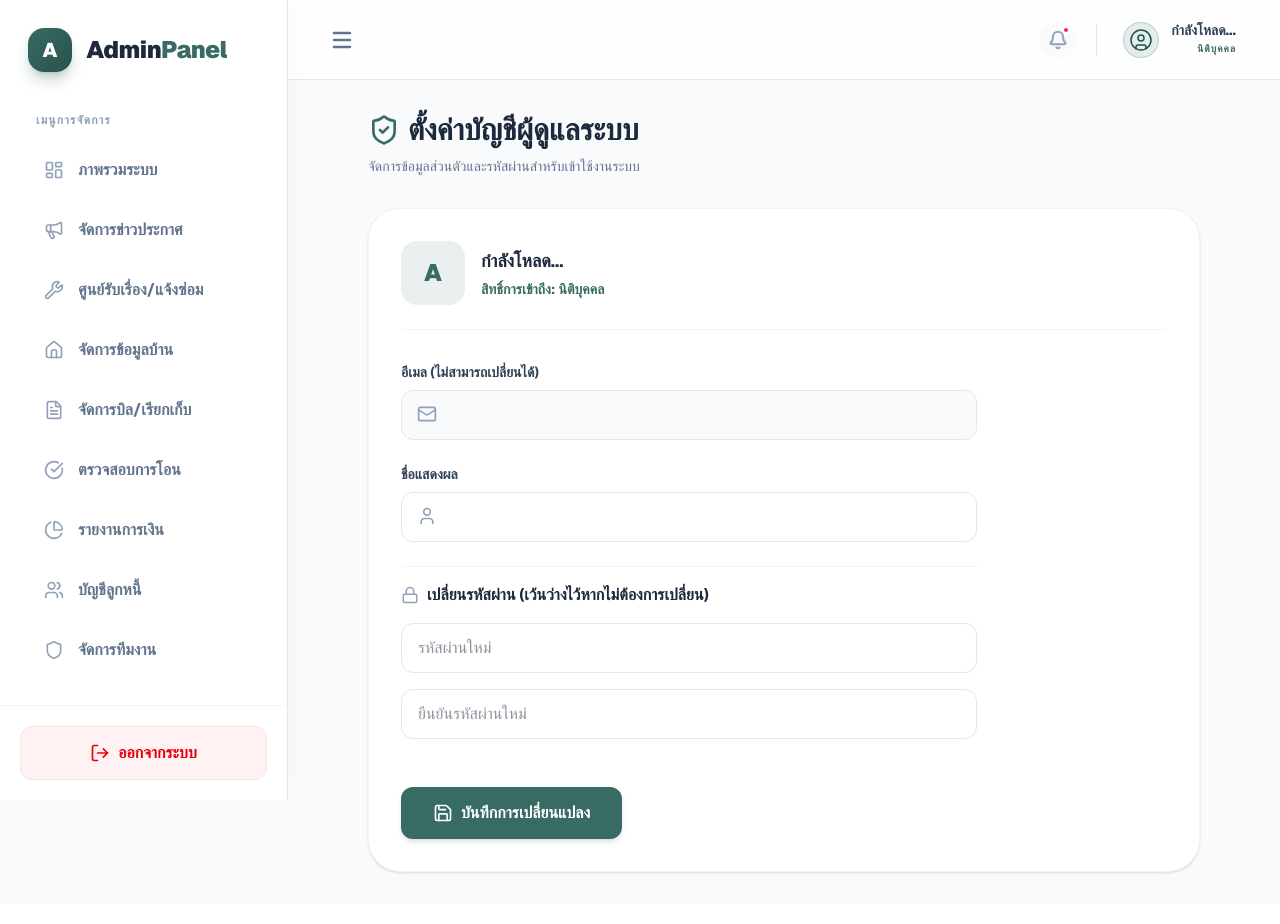
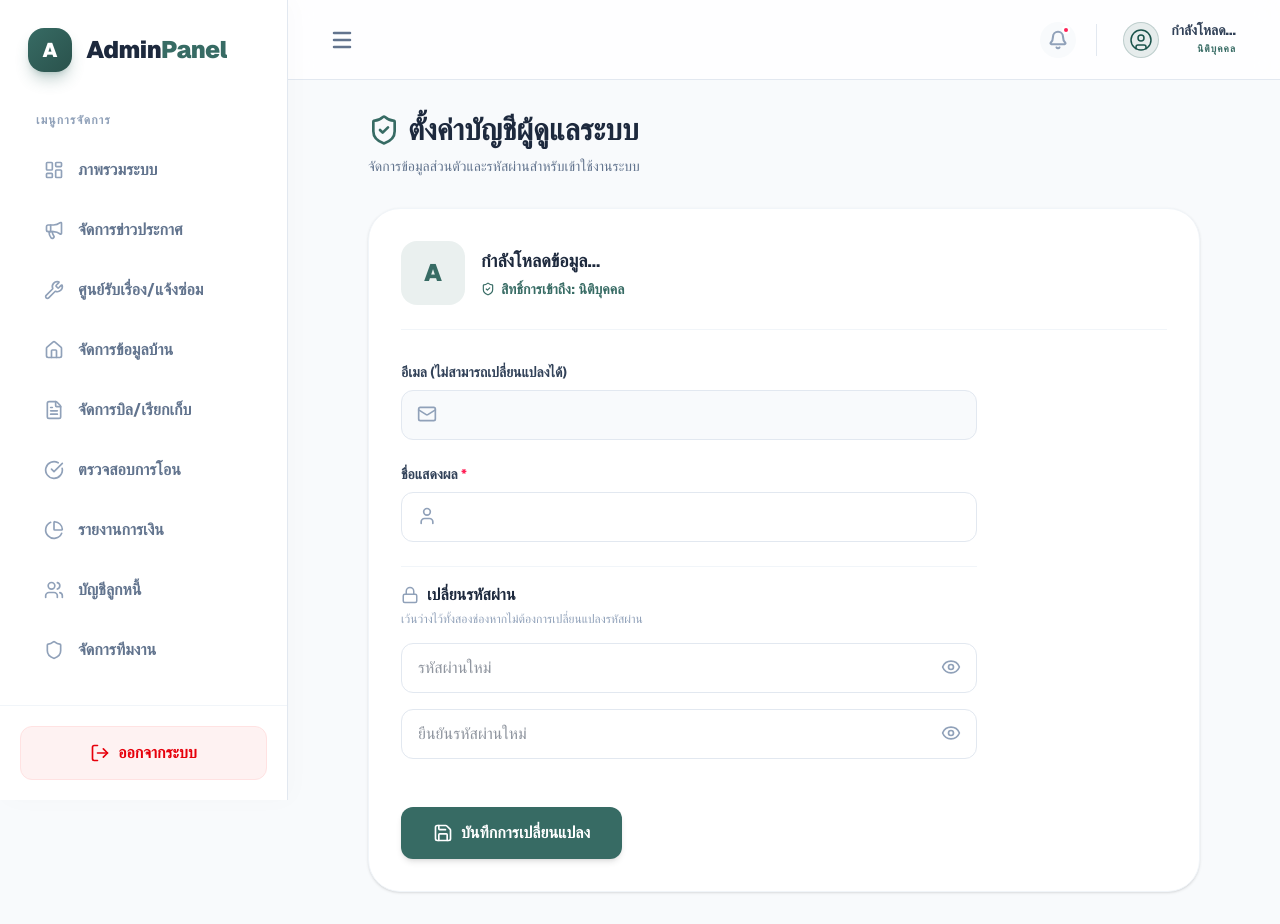
Before and after one commit to StudentD226/my-line-liff, a Next.js app: page /admin/profile in a window 1280 px wide. Built offline with nearby package versions, Linux system fonts and the light colour scheme; no server answers.

Commit message:
feat: update schema, staff management, and finalize admin UI components

```diff
--- a/app/admin/profile/page.tsx
+++ b/app/admin/profile/page.tsx
@@ -1,39 +1,96 @@
 'use client';
 
-import { useState, useEffect } from 'react';
+import { useState, useEffect, useCallback, useMemo } from 'react';
 import { useSession } from 'next-auth/react';
-import { User, Lock, Mail, Save, ShieldCheck, Loader2 } from 'lucide-react';
-import Swal from 'sweetalert2';
+import {
+  User,
+  Lock,
+  Mail,
+  Save,
+  ShieldCheck,
+  Loader2,
+  Eye,
+  EyeOff,
+  AlertCircle,
+  CheckCircle2,
+} from 'lucide-react';
+
+// สูตรการแสดงผลชื่อสิทธิ์การเข้าถึง (แยกออกมาเพื่อไม่ต้องสร้างใหม่ทุกครั้งที่ Render)
+const ROLE_LABELS: Record<string, string> = {
+  SUPER_ADMIN: 'ผู้ดูแลระบบสูงสุด',
+  ADMIN: 'แอดมิน',
+};
+const DEFAULT_ROLE_LABEL = 'นิติบุคคล';
+
+// โหลด SweetAlert2 แบบ Lazy ผ่าน dynamic import() มาตรฐานของ JS
+// (ไม่ใช้ next/dynamic เพราะออกแบบมาสำหรับ React Component เท่านั้น ไม่ใช่ library ทั่วไป)
+async function fireAlert(options: any) {
+  const Swal = (await import('sweetalert2')).default;
+  return Swal.fire(options);
+}
 
 export default function AdminProfilePage() {
   const { data: session, update } = useSession();
   const [isLoading, setIsLoading] = useState(false);
+  const [showPassword, setShowPassword] = useState(false);
+  const [showConfirmPassword, setShowConfirmPassword] = useState(false);
   const [formData, setFormData] = useState({
     name: '',
     email: '',
     password: '',
-    confirmPassword: ''
+    confirmPassword: '',
   });
+
+  // สิทธิ์ผู้ใช้งานปัจจุบัน (เตรียมพร้อมสำหรับการขยายระบบสิทธิ์ในอนาคต โดยไม่กระทบการทำงานปัจจุบัน)
+  const userRole = (session?.user as any)?.role as string | undefined;
+  const roleLabel = useMemo(
+    () => (userRole ? ROLE_LABELS[userRole] ?? DEFAULT_ROLE_LABEL : DEFAULT_ROLE_LABEL),
+    [userRole]
+  );
 
   useEffect(() => {
     if (session?.user) {
-      setFormData(prev => ({
+      setFormData((prev) => ({
         ...prev,
         name: session?.user?.name || '',
-        email: session?.user?.email || ''
+        email: session?.user?.email || '',
       }));
     }
   }, [session]);
 
-  const handleUpdate = async (e: React.FormEvent) => {
+  // เช็คความตรงกันของรหัสผ่านแบบ Real-time
+  const isPasswordMismatch =
+    formData.confirmPassword.length > 0 && formData.password !== formData.confirmPassword;
+  const isPasswordMatch =
+    formData.password.length > 0 &&
+    formData.confirmPassword.length > 0 &&
+    formData.password === formData.confirmPassword;
+
+  const handleNameChange = useCallback((e: React.ChangeEvent<HTMLInputElement>) => {
+    const value = e.target.value;
+    setFormData((prev) => ({ ...prev, name: value }));
+  }, []);
+
+  const handlePasswordChange = useCallback((e: React.ChangeEvent<HTMLInputElement>) => {
+    const value = e.target.value;
+    setFormData((prev) => ({ ...prev, password: value }));
+  }, []);
+
+  const handleConfirmPasswordChange = useCallback((e: React.ChangeEvent<HTMLInputElement>) => {
+    const value = e.target.value;
+    setFormData((prev) => ({ ...prev, confirmPassword: value }));
+  }, []);
+
+  const handleUpdate = useCallback(
+    async (e: React.FormEvent) => {
       e.preventDefault();
       if (formData.password && formData.password !== formData.confirmPassword) {
-      Swal.fire({
+        fireAlert({
           icon: 'error',
           title: 'รหัสผ่านไม่ตรงกัน',
-        text: 'กรุณายืนยันรหัสผ่านใหม่ให้ถูกต้อง',
+          text: 'กรุณายืนยันรหัสผ่านใหม่ให้ถูกต้องอีกครั้ง',
           confirmButtonColor: '#376B64',
-        customClass: { popup: 'rounded-[2rem]' }
+          customClass: { popup: 'rounded-[2rem]' },
         });
         return;
       }
@@ -45,7 +102,7 @@ useEffect(() => {
           headers: { 'Content-Type': 'application/json' },
           body: JSON.stringify({
             name: formData.name,
-          password: formData.password || undefined // ส่งเฉพาะตอนมีการพิมพ์รหัสใหม่
+            password: formData.password || undefined, // ส่งเฉพาะตอนมีการพิมพ์รหัสใหม่
           }),
         });
 
@@ -54,29 +111,39 @@ useEffect(() => {
           // อัปเดตข้อมูลใน Session ของ Next-Auth เพื่อให้ชื่อที่มุมขวาบนเปลี่ยนตาม
           await update({ name: formData.name });
 
-        Swal.fire({
+          fireAlert({
             icon: 'success',
-          title: 'อัปเดตข้อมูลสำเร็จ',
-          text: 'ระบบได้บันทึกการเปลี่ยนแปลงบัญชีของคุณแล้ว',
+            title: 'บันทึกข้อมูลสำเร็จ',
+            text: 'ระบบได้บันทึกการเปลี่ยนแปลงข้อมูลบัญชีของท่านเรียบร้อยแล้ว',
             confirmButtonColor: '#376B64',
-          customClass: { popup: 'rounded-[2rem]' }
+            customClass: { popup: 'rounded-[2rem]' },
           });
-        setFormData(prev => ({ ...prev, password: '', confirmPassword: '' })); // ล้างช่องรหัสผ่าน
+          setFormData((prev) => ({ ...prev, password: '', confirmPassword: '' })); // ล้างช่องรหัสผ่าน
         } else {
           throw new Error(data.error);
         }
       } catch (error: any) {
-      Swal.fire({
+        fireAlert({
           icon: 'error',
           title: 'เกิดข้อผิดพลาด',
-        text: error.message || 'ไม่สามารถอัปเดตข้อมูลได้ในขณะนี้',
+          text: error.message || 'ไม่สามารถดำเนินการอัปเดตข้อมูลได้ในขณะนี้ กรุณาลองใหม่อีกครั้ง',
           confirmButtonColor: '#e11d48',
-        customClass: { popup: 'rounded-[2rem]' }
+          customClass: { popup: 'rounded-[2rem]' },
         });
       } finally {
         setIsLoading(false);
       }
-  };
+    },
+    [formData, update]
+  );
+
+  const togglePasswordVisibility = useCallback(() => {
+    setShowPassword((prev) => !prev);
+  }, []);
+
+  const toggleConfirmPasswordVisibility = useCallback(() => {
+    setShowConfirmPassword((prev) => !prev);
+  }, []);
 
   return (
     <div className="p-4 sm:p-6 md:p-8 w-full max-w-4xl mx-auto font-sans">
@@ -84,7 +151,9 @@ useEffect(() => {
         <h1 className="text-2xl sm:text-3xl font-black text-slate-800 flex items-center gap-2">
           <ShieldCheck className="text-[#376B64]" size={32} /> ตั้งค่าบัญชีผู้ดูแลระบบ
         </h1>
-        <p className="text-slate-500 mt-2 text-sm">จัดการข้อมูลส่วนตัวและรหัสผ่านสำหรับเข้าใช้งานระบบ</p>
+        <p className="text-slate-500 mt-2 text-sm">
+          จัดการข้อมูลส่วนตัวและรหัสผ่านสำหรับเข้าใช้งานระบบ
+        </p>
       </div>
 
       <div className="bg-white rounded-[2rem] shadow-sm border border-slate-100 p-6 md:p-8">
@@ -93,16 +162,21 @@ useEffect(() => {
             {formData.name.charAt(0) || 'A'}
           </div>
           <div>
-            <h2 className="text-lg font-bold text-slate-800">{formData.name || 'กำลังโหลด...'}</h2>
-            <p className="text-sm font-bold text-[#376B64] mt-1">
-              สิทธิ์การเข้าถึง: {(session?.user as any)?.role === "SUPER_ADMIN" ? "ผู้ดูแลระบบสูงสุด" : (session?.user as any)?.role === "ADMIN" ? "แอดมิน" : "นิติบุคคล"}
+            <h2 className="text-lg font-bold text-slate-800">
+              {formData.name || 'กำลังโหลดข้อมูล...'}
+            </h2>
+            <p className="text-sm font-bold text-[#376B64] mt-1 flex items-center gap-1.5">
+              <ShieldCheck size={14} />
+              สิทธิ์การเข้าถึง: {roleLabel}
             </p>
           </div>
         </div>
 
         <form onSubmit={handleUpdate} className="space-y-6 max-w-xl">
           <div>
-            <label className="block text-sm font-bold text-slate-700 mb-2">อีเมล (ไม่สามารถเปลี่ยนได้)</label>
+            <label className="block text-sm font-bold text-slate-700 mb-2">
+              อีเมล (ไม่สามารถเปลี่ยนแปลงได้)
+            </label>
             <div className="relative">
               <Mail className="absolute left-4 top-3.5 text-slate-400" size={20} />
               <input
@@ -115,56 +189,105 @@ useEffect(() => {
           </div>
 
           <div>
-            <label className="block text-sm font-bold text-slate-700 mb-2">ชื่อแสดงผล</label>
+            <label className="block text-sm font-bold text-slate-700 mb-2">
+              ชื่อแสดงผล <span className="text-rose-500">*</span>
+            </label>
             <div className="relative">
               <User className="absolute left-4 top-3.5 text-slate-400" size={20} />
               <input
                 type="text"
                 required
                 value={formData.name}
-                onChange={(e) => setFormData({...formData, name: e.target.value})}
+                onChange={handleNameChange}
                 className="w-full pl-12 pr-4 py-3 bg-white text-slate-800 border border-slate-200 rounded-xl focus:ring-2 focus:ring-[#376B64]/10 focus:border-[#376B64] outline-none transition-all font-bold"
               />
             </div>
           </div>
 
           <div className="pt-4 border-t border-slate-100">
-            <h3 className="font-bold text-slate-800 mb-4 flex items-center gap-2">
-              <Lock size={18} className="text-slate-400" /> เปลี่ยนรหัสผ่าน (เว้นว่างไว้หากไม่ต้องการเปลี่ยน)
+            <h3 className="font-bold text-slate-800 mb-1 flex items-center gap-2">
+              <Lock size={18} className="text-slate-400" /> เปลี่ยนรหัสผ่าน
             </h3>
+            <p className="text-xs text-slate-400 mb-4">
+              เว้นว่างไว้ทั้งสองช่องหากไม่ต้องการเปลี่ยนแปลงรหัสผ่าน
+            </p>
 
             <div className="space-y-4">
               <div>
+                <div className="relative">
                   <input
-                  type="password"
+                    type={showPassword ? 'text' : 'password'}
                     placeholder="รหัสผ่านใหม่"
+                    autoComplete="new-password"
                     value={formData.password}
-                  onChange={(e) => setFormData({...formData, password: e.target.value})}
-                  className="w-full px-4 py-3 bg-white text-slate-800 border border-slate-200 rounded-xl focus:ring-2 focus:ring-[#376B64]/10 focus:border-[#376B64] outline-none transition-all font-medium"
+                    onChange={handlePasswordChange}
+                    className="w-full px-4 pr-12 py-3 bg-white text-slate-800 border border-slate-200 rounded-xl focus:ring-2 focus:ring-[#376B64]/10 focus:border-[#376B64] outline-none transition-all font-medium"
                   />
+                  <button
+                    type="button"
+                    onClick={togglePasswordVisibility}
+                    aria-label={showPassword ? 'ซ่อนรหัสผ่าน' : 'แสดงรหัสผ่าน'}
+                    className="absolute right-4 top-3.5 text-slate-400 hover:text-[#376B64] transition-colors"
+                    tabIndex={-1}
+                  >
+                    {showPassword ? <EyeOff size={20} /> : <Eye size={20} />}
+                  </button>
+                </div>
               </div>
               <div>
+                <div className="relative">
                   <input
-                  type="password"
+                    type={showConfirmPassword ? 'text' : 'password'}
                     placeholder="ยืนยันรหัสผ่านใหม่"
+                    autoComplete="new-password"
                     value={formData.confirmPassword}
-                  onChange={(e) => setFormData({...formData, confirmPassword: e.target.value})}
-                  className="w-full px-4 py-3 bg-white text-slate-800 border border-slate-200 rounded-xl focus:ring-2 focus:ring-[#376B64]/10 focus:border-[#376B64] outline-none transition-all font-medium"
+                    onChange={handleConfirmPasswordChange}
+                    className={`w-full px-4 pr-12 py-3 bg-white text-slate-800 border rounded-xl focus:ring-2 outline-none transition-all font-medium ${
+                      isPasswordMismatch
+                        ? 'border-rose-300 focus:ring-rose-100 focus:border-rose-400'
+                        : isPasswordMatch
+                        ? 'border-[#376B64]/40 focus:ring-[#376B64]/10 focus:border-[#376B64]'
+                        : 'border-slate-200 focus:ring-[#376B64]/10 focus:border-[#376B64]'
+                    }`}
                   />
+                  <button
+                    type="button"
+                    onClick={toggleConfirmPasswordVisibility}
+                    aria-label={showConfirmPassword ? 'ซ่อนรหัสผ่าน' : 'แสดงรหัสผ่าน'}
+                    className="absolute right-4 top-3.5 text-slate-400 hover:text-[#376B64] transition-colors"
+                    tabIndex={-1}
+                  >
+                    {showConfirmPassword ? <EyeOff size={20} /> : <Eye size={20} />}
+                  </button>
+                </div>
+                {isPasswordMismatch && (
+                  <p className="mt-2 text-sm font-bold text-rose-500 flex items-center gap-1.5">
+                    <AlertCircle size={16} /> รหัสผ่านไม่ตรงกัน กรุณาตรวจสอบความถูกต้องอีกครั้ง
+                  </p>
+                )}
+                {isPasswordMatch && (
+                  <p className="mt-2 text-sm font-bold text-[#376B64] flex items-center gap-1.5">
+                    <CheckCircle2 size={16} /> รหัสผ่านตรงกัน
+                  </p>
+                )}
               </div>
             </div>
           </div>
 
-          <div className="pt-6">
+          <div className="pt-6 flex justify-start">
             <button
               type="submit"
-              disabled={isLoading}
-              className="w-full sm:w-auto px-8 py-3.5 bg-[#376B64] hover:bg-[#2A524C] text-white font-bold rounded-xl shadow-md transition-all active:scale-[0.98] flex items-center justify-center disabled:opacity-70 disabled:cursor-not-allowed"
+              disabled={isLoading || isPasswordMismatch}
+              className="px-8 py-3.5 bg-[#376B64] hover:bg-[#2A524C] text-white font-bold rounded-xl shadow-md transition-all active:scale-[0.98] flex items-center justify-center disabled:opacity-70 disabled:cursor-not-allowed"
             >
               {isLoading ? (
-                <><Loader2 className="animate-spin mr-2" size={20} /> กำลังบันทึกข้อมูล...</>
+                <>
+                  <Loader2 className="animate-spin mr-2" size={20} /> กำลังบันทึกข้อมูล...
+                </>
               ) : (
-                <><Save className="mr-2" size={20} /> บันทึกการเปลี่ยนแปลง</>
+                <>
+                  <Save className="mr-2" size={20} /> บันทึกการเปลี่ยนแปลง
+                </>
               )}
             </button>
           </div>
--- a/app/admin/review-slips/page.tsx
+++ b/app/admin/review-slips/page.tsx
@@ -81,6 +81,7 @@ export default function AdminInvoiceReview() {
         cancelButtonColor: '#9ca3af',
         confirmButtonText: 'ใช่, ยืนยันยอดนี้',
         cancelButtonText: 'ยกเลิก',
+        reverseButtons: true,
         customClass: {
           popup: 'rounded-[2rem] w-auto max-w-[90vw]',
           confirmButton: 'rounded-xl px-4 sm:px-6 py-2.5 font-bold w-full sm:w-auto mb-2 sm:mb-0',
```
Lines whose indentation alone changed are shown as unchanged.
